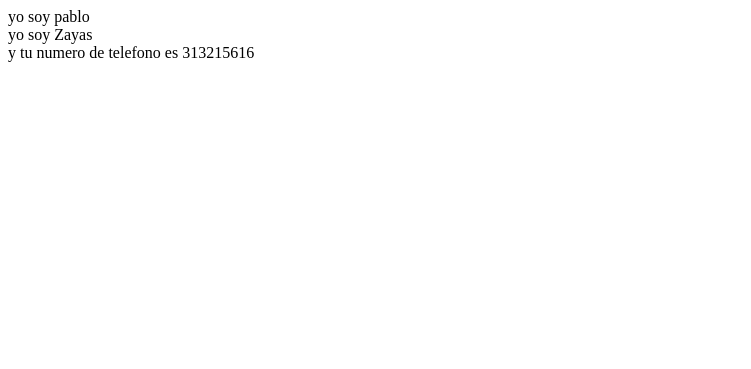
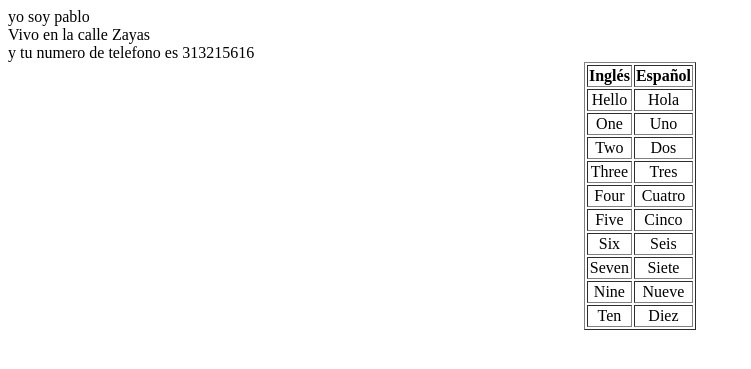
Before and after one commit to Pablo-Gallego/Prueba-HLC, a PHP site: the page made by Ejercicios.php in a window 1280 px wide. Shown: the top 369 px of the page, without its empty margins (0-751 px from the left). Run offline with PHP 8.4, Linux system fonts and the light colour scheme.

Commit message:
Ejercicio 3

```diff
--- a/Ejercicios.php
+++ b/Ejercicios.php
@@ -2,18 +2,68 @@
 <html>
 <body>
 
+<!--Ejercicio 1-->
 <?php
 $nombre = "pablo";
 echo "yo soy $nombre";
 ?> <br>
 
+<!--Ejercicio 2-->
 <?php
 $direccion = "Zayas";
 $telefono = "313215616";
-echo "yo soy $direccion";
+echo "Vivo en la calle $direccion";
 echo "<br>";
 echo "y tu numero de telefono es $telefono"
 ?> <br>
 
+<!--Ejercicio 3-->
+
+<table border="1px" align="center">
+    <tr align="center">
+        <th>Inglés</th>
+        <th>Español</th>
+    </tr>
+    <tr align="center">
+        <td>Hello</td>
+        <td> <?php $Hello = "Hola"; echo "$Hello" ?> </td>
+    </tr>
+    <tr align="center">
+        <td>One</td>
+        <td> <?php $One = "Uno"; echo "$One" ?> </td>
+    </tr>
+    <tr align="center">
+        <td>Two</td>
+        <td><?php $Two = "Dos"; echo "$Two" ?> </td>
+    </tr>
+    <tr align="center">
+        <td>Three</td>
+        <td><?php $Three = "Tres"; echo "$Three" ?> </td>
+    </tr>
+    <tr align="center">
+        <td>Four</td>
+        <td><?php $Four = "Cuatro"; echo "$Four" ?> </td>
+    </tr>
+    <tr align="center">
+        <td>Five</td>
+        <td><?php $Five = "Cinco"; echo "$Five" ?> </td>
+    </tr>
+    <tr align="center">
+        <td>Six</td>
+        <td><?php $Six = "Seis"; echo "$Six" ?> </td>
+    </tr>
+    <tr align="center">
+        <td>Seven</td>
+        <td><?php $Seven = "Siete"; echo "$Seven" ?> </td>
+    </tr>
+    <tr align="center">
+        <td>Nine</td>
+        <td><?php $Nine = "Nueve"; echo "$Nine" ?> </td>
+    </tr>
+    <tr align="center">
+        <td>Ten</td>
+        <td><?php $Ten = "Diez"; echo "$Ten" ?> </td>
+    </tr>
+</table>
 </body>
 </html>
```
